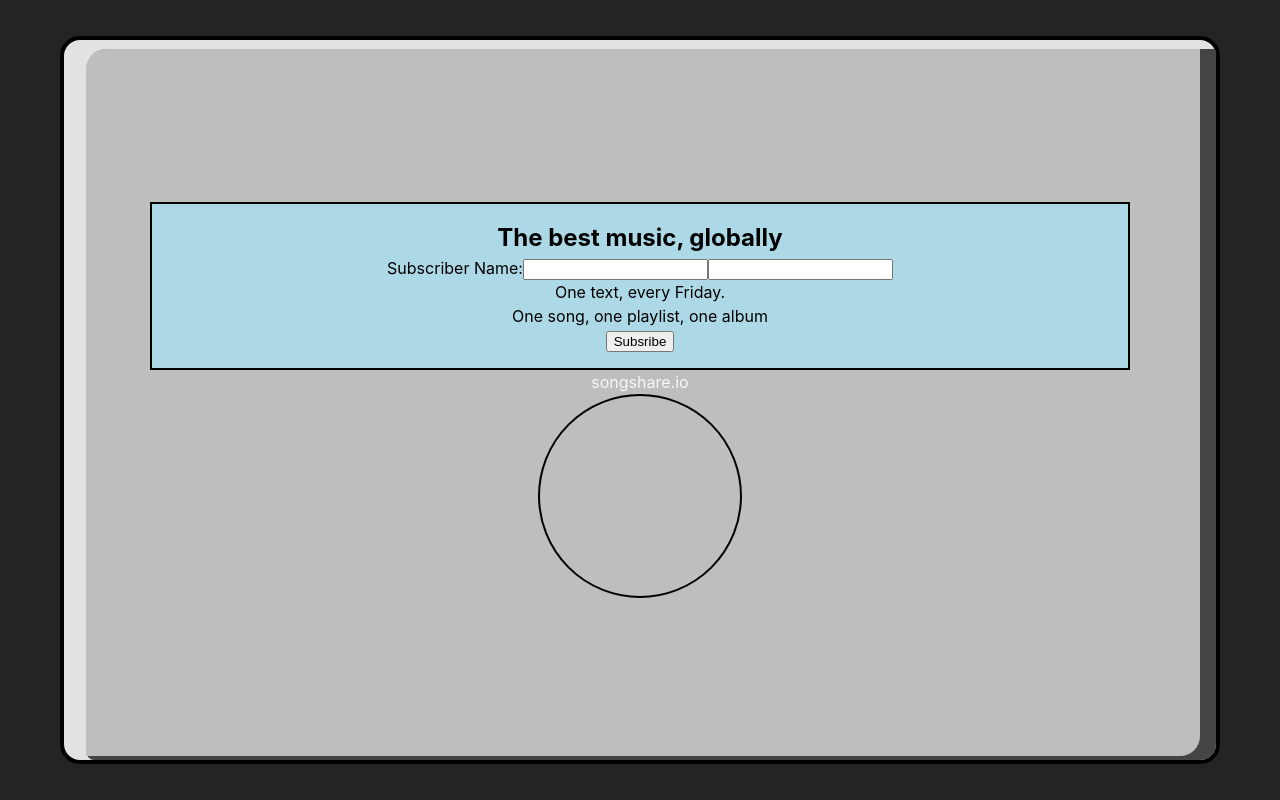
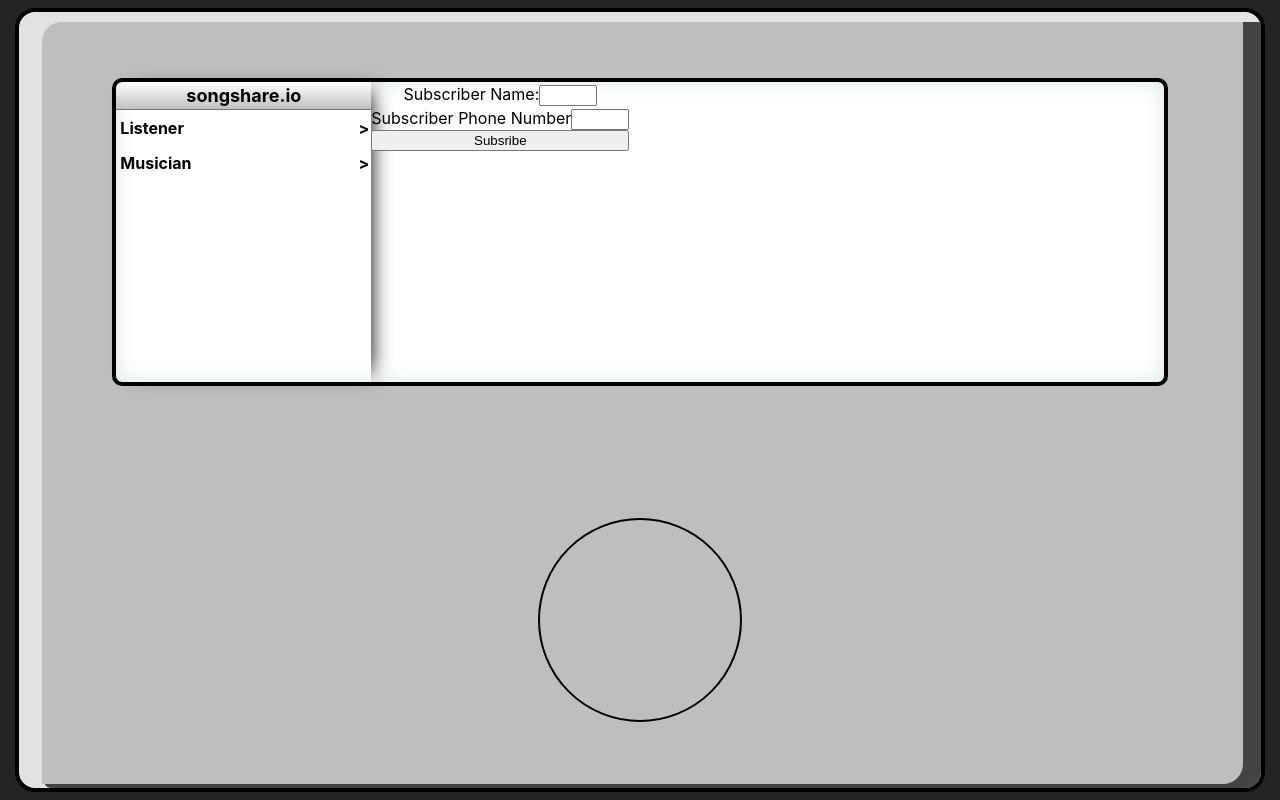
Before and after one commit to Serrin-Sage/music_app, a React (Vite) app in the folder music_app/: page / in a window 1280 px wide. Built offline with nearby package versions, Linux system fonts and the light colour scheme.

Commit message:
added styling to screen container. changed the container to be two separate divs. One for naviagtion and one for content

```diff
--- a/music_app/src/components/Screen.jsx
+++ b/music_app/src/components/Screen.jsx
@@ -2,35 +2,44 @@ import { useEffect, useState } from "react"
 
 const Screen = () => {
 
-  const [screenActive, setScreenActive] = useState(false)
-
-  useEffect(() => {
-    setTimeout(() => {
-      setScreenActive(true)
-    }, 1000)
-  }, [])
   return (
     <div className="screen-container">
-      <div className={screenActive ? "screen-content" : "screen-off"}>
-        <div className={screenActive ? "inner-screen-content" : "display-off"} >
-          <h2>The best music, globally</h2>
-          <div className="subscriber-form">
-            <form>
-              <label className="name-label">
-                Subscriber Name:
-                <input type="text"></input>
-              </label>
-              <input type="text"></input>
-            </form>
+      <div className="screen-content">
+        <div className="left-screen-content">
+          <div className='app-title'>songshare.io</div>
+          {/* <h2>The best music, globally</h2> */}
+          <div>
+            <div className="user-selection">
+              <div>Listener</div> <span>{`>`}</span>
+            </div>
+            <div className="user-selection">
+              <div>Musician</div> <span>{`>`}</span>
+            </div>
           </div>
-          <div>
+          {/* <div>
             One text, every Friday.<br/>
             One song, one playlist, one album
-          </div>
-          <button>Subsribe</button>
+          </div> */}
+
+        </div>
+        <div className="right-screen-content">
+          <div className="subscriber-form">
+              <form>
+                <label className="name-label">
+                  Subscriber Name:
+                  <input type="text" name="user-name" className="user-input"></input>
+                </label>
+                <br/>
+                <label>
+                  Subscriber Phone Number
+                  <input type="text" name="user-number" className="user-input"></input>
+                </label>
+              </form>
+            </div>
+            <button>Subsribe</button>
         </div>
       </div>
-      <div className='app-title'>songshare.io</div>
+
     </div>
   )
 }
--- a/music_app/src/stylesheets/ipodstyle.scss
+++ b/music_app/src/stylesheets/ipodstyle.scss
@@ -3,10 +3,10 @@
     flex-direction: column;
     align-items: center;
     justify-content: center;
-    // justify-content: space-around;
+    justify-content: space-around;
     position: relative;
-    height: 90vh;
-    width: 90vw;
+    height: 97vh;
+    width: 97vw;
     border-radius: 20px;
     border: solid 4px black;
     background-color: rgb(226, 226, 226);
@@ -39,48 +39,83 @@
     width: 85%;
     position: relative;
     z-index: 3;
-    font-size: 16px;
     .screen-content {
-        border: 2px solid black;
+        position: relative;
+        display: flex;
+        // justify-content: space-evenly;
+        height: 300px;
+        border: 4px solid black;
+        border-radius: 10px;
         color: black;
-        background-color: lightblue;
-        .inner-screen-content {
-            padding: 1rem;
-            transition: 0.1s;
-            h2 {
-                margin: 0;
+        background-color: rgb(255, 255, 255);
+        box-shadow: inset 0 0 20px 2px rgb(225, 235, 238);
+        transition: 1.5s;
+
+        .left-screen-content {
+            display: flex;
+            flex-direction: column;
+            align-items: flex-start;
+            width: 255px;
+            box-shadow: 10px 0 20px -10px black;
+            .app-title {
+                width: 100%;
+                font-size: 18px;
+                font-weight: bold;
+                background: linear-gradient(to bottom, white, silver);
+                border-radius: 10px 0 0 0 ;
+                border-bottom: solid 1px rgb(117, 117, 117);
             }
+            div {
+                width: 100%;
+                .user-selection {
+                    display: flex;
+                    align-items: center;
+                    height: 35px;
+                    font-weight: bold;
+                    div {
+                        display: flex;
+                        align-items: center;
+                        padding-left: 4px;
+                    }
+                    span {
+                        transform: translateX(-2px);
+                    }
+                }
+
+                .user-selection:hover {
+                    color: white;
+                    background: linear-gradient(to bottom, rgb(125, 143, 240), rgb(66, 66, 219));
+                }
+
+            }
+
         }
-        .display-off {
-            opacity: 0;
-            padding: 1rem;
-            h2 {
-                margin: 0;
+
+        .right-screen-content {
+            display: flex;
+            flex-direction: column;
+            .subscriber-form {
+                .user-input {
+                    width: 50px;
+                }
             }
         }
     }
-    .screen-off{
-        border: 2px solid black;
-        color: black;
-        background-color: rgb(0, 0, 0);
-        .inner-screen-content {
-            padding: 1rem;
-            transition: 0.1s;
-            h2 {
-                margin: 0;
-            }
-        }
-        .display-off {
-            opacity: 0;
-            padding: 1rem;
-            h2 {
-                margin: 0;
-            }
-        }
-    }
-}
+    // .screen-content::before {
+    //     position: absolute;
+    //     // display: block;
+    //     z-index: 1;
+    //     content: "";
+    //     height: 100%;
+    //     width: 100%;
+    //     top: 0;
+    //     left: 0;
 
-.inactive {
+    //     background-color: rgb(0, 0, 0);
+    //     animation: fadeout ease 2s forwards;
+    //     animation-delay: 0.5s;
+    // }
+
 
 }
 
@@ -98,3 +133,17 @@
         border-radius: 50%;
     }
 }
+
+@keyframes fadeout {
+    0% {
+        opacity: 1;
+    }
+
+    45% {
+        opacity: 0;
+    }
+
+    100% {
+        content: none;
+    }
+}
```
